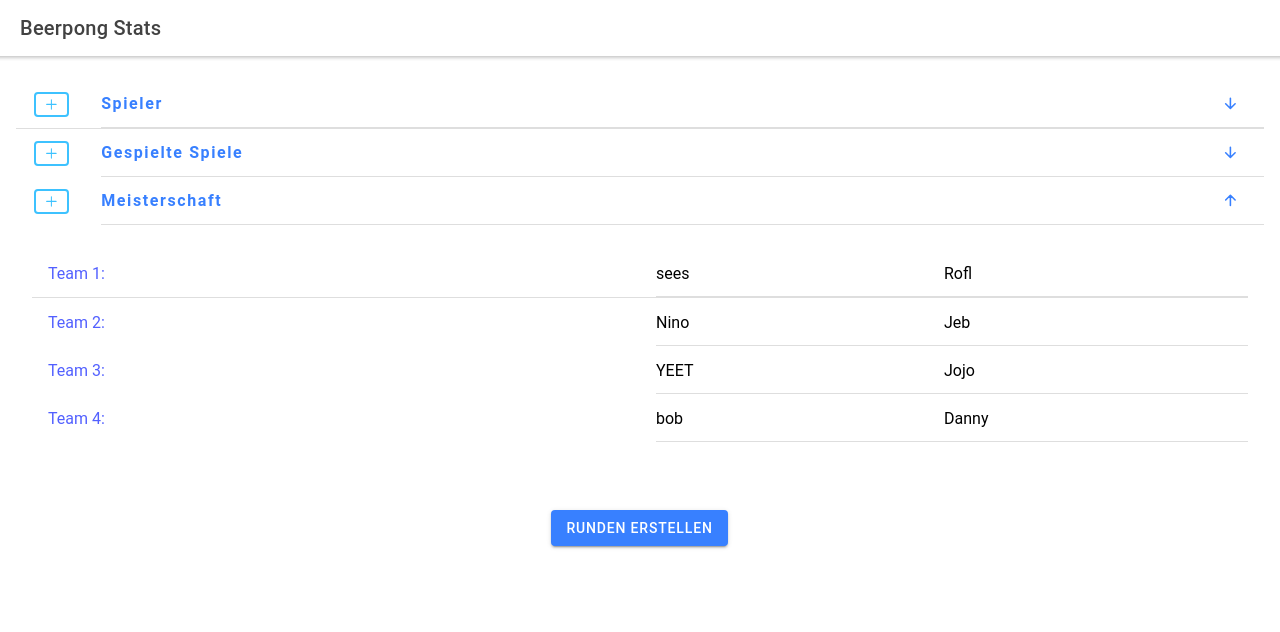
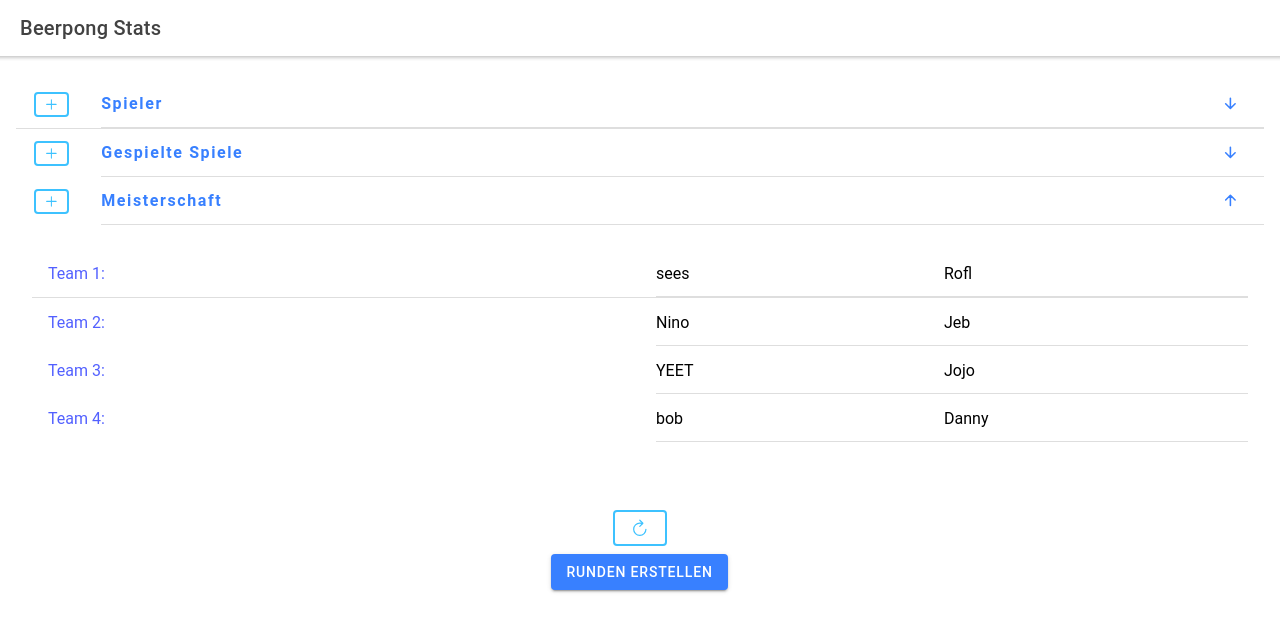
Before and after one commit to ITegs/beerpong-stats, a React (Create React App) app: page /home in a window 1280 px wide. Both pictures are taken after a click on the element "TEAMS GENERIEREN". Shown: the top 632 px of the page. Built offline with nearby package versions, Linux system fonts and the light colour scheme.

Commit message:
'to few player' alert;

```diff
--- a/src/components/tournament.tsx
+++ b/src/components/tournament.tsx
@@ -1,5 +1,6 @@
 import React, { useState } from "react";
 import {
+  IonAlert,
   IonButton,
   IonContent,
   IonHeader,
@@ -13,14 +14,20 @@ import {
   IonTitle,
   IonToolbar,
 } from "@ionic/react";
-import { add, arrowForwardCircle, checkmark, code } from "ionicons/icons";
+import {
+  add,
+  arrowForwardCircle,
+  checkmark,
+  code,
+  refresh,
+} from "ionicons/icons";
 
 import "./tournament.css";
 import { playerData, gameStats } from "../data/data";
 
 const Tournament: React.FC = () => {
   const [showModal, setShowModal] = useState(false);
-  const [showAddPlayerAlert, setShowAddPlayerAlert] = useState(false);
+  const [showAlert, setShowAlert] = useState(false);
 
   const [curRound, setCurRound] = useState<any>([0, 0]);
   const [winner, setWinner] = useState<any>("");
@@ -31,10 +38,8 @@ const Tournament: React.FC = () => {
 
   const [state, setState] = useState(0);
   const [teams, setTeams] = useState([
-    [0, 1],
-    [2, 3],
-    [4, 5],
-    [6, 7],
+    [0, 0],
+    [0, 0],
   ]);
   const [rounds, setRounds] = useState([
     [0, 1],
@@ -56,19 +61,41 @@ const Tournament: React.FC = () => {
   }
 
   function generateTeams() {
+    if (playerData.length % 4 == 0) {
+      const arr = [];
+      for (let i = 0; i < playerData.length; i++) {
+        arr.push(i);
+      }
+      const array = shuffle(arr);
+
+      var teamList = [];
+      for (let index = 0; index < array.length; index = index + 2) {
+        const team = [array[index], array[index + 1]];
+        teamList.push(team);
+      }
+
+      setTeams(teamList);
+      setState(1);
+    } else {
+      setShowAlert(true);
+    }
+  }
+
+  function generateRounds() {
     const arr = [];
-    for (let i = 0; i < playerData.length; i++) {
+    for (let i = 0; i < teams.length; i++) {
       arr.push(i);
     }
     const array = shuffle(arr);
 
-    var teamList = [];
+    var roundList = [];
     for (let index = 0; index < array.length; index = index + 2) {
-      const team = [array[index], array[index + 1]];
-      teamList.push(team);
+      const round = [array[index], array[index + 1]];
+      roundList.push(round);
     }
 
-    setTeams(teamList);
+    setRounds(roundList);
+    setState(2);
   }
 
   function addGame() {
@@ -120,7 +147,7 @@ const Tournament: React.FC = () => {
     <>
       {state == 0 ? (
         <div className="forwardButton">
-          <IonButton onClick={() => (generateTeams(), setState(1))}>
+          <IonButton onClick={() => generateTeams()}>
             Teams generieren
           </IonButton>
         </div>
@@ -137,7 +164,17 @@ const Tournament: React.FC = () => {
             </IonItem>
           ))}
           <div className="forwardButton">
-            <IonButton onClick={() => setState(2)}>Runden erstellen</IonButton>
+            <IonButton
+              onClick={() => generateTeams()}
+              fill="outline"
+              color="secondary"
+            >
+              <IonIcon icon={refresh} />
+            </IonButton>
+            <br />
+            <IonButton onClick={() => generateRounds()}>
+              Runden erstellen
+            </IonButton>
           </div>
         </IonList>
       ) : state == 2 ? (
@@ -233,6 +270,15 @@ const Tournament: React.FC = () => {
           </IonButton>
         </div>
       </IonModal>
+      <IonAlert
+        isOpen={showAlert}
+        onDidDismiss={() => setShowAlert(false)}
+        header={"Zu wenig Spieler"}
+        message={
+          "Frag doch noch ein paar Freunde, ob sie mitspielen wollen! ;)"
+        }
+        buttons={["OK"]}
+      />
     </>
   );
 };
```
